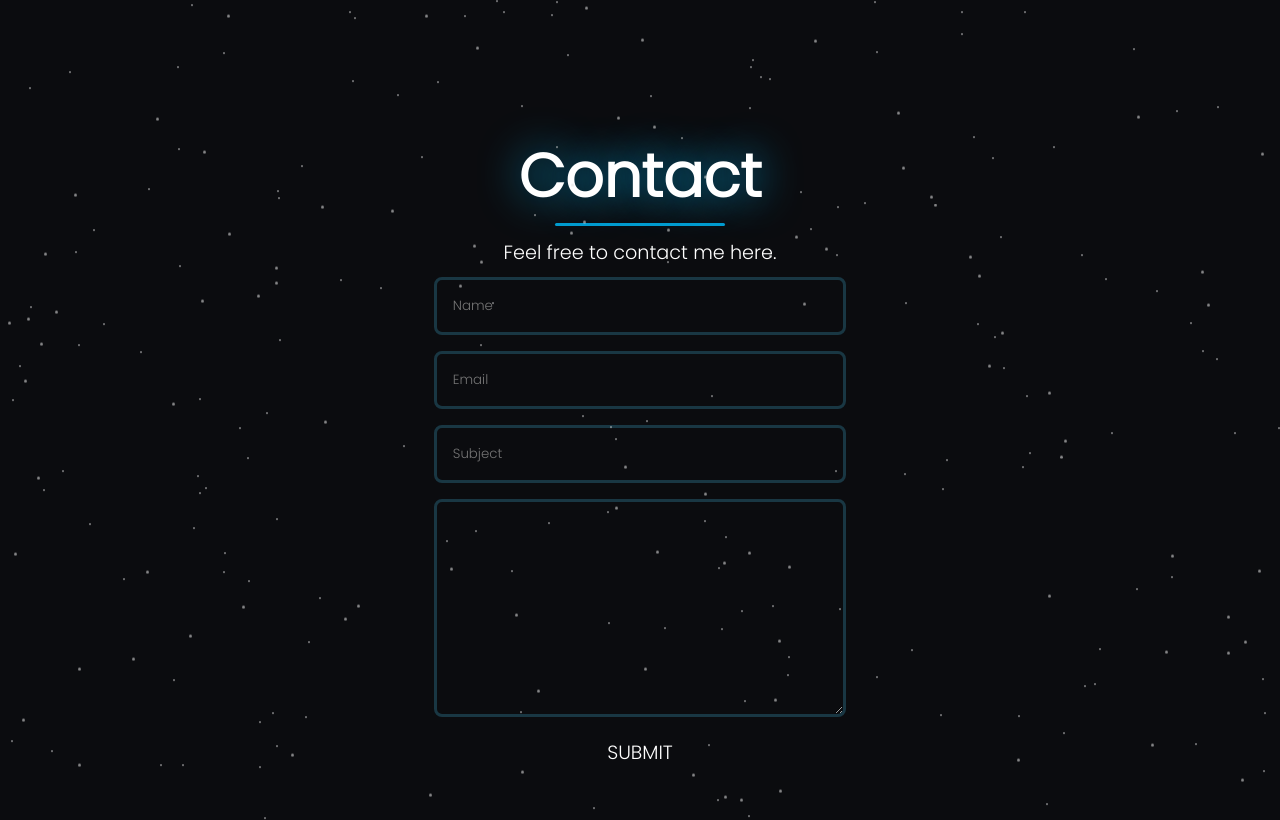
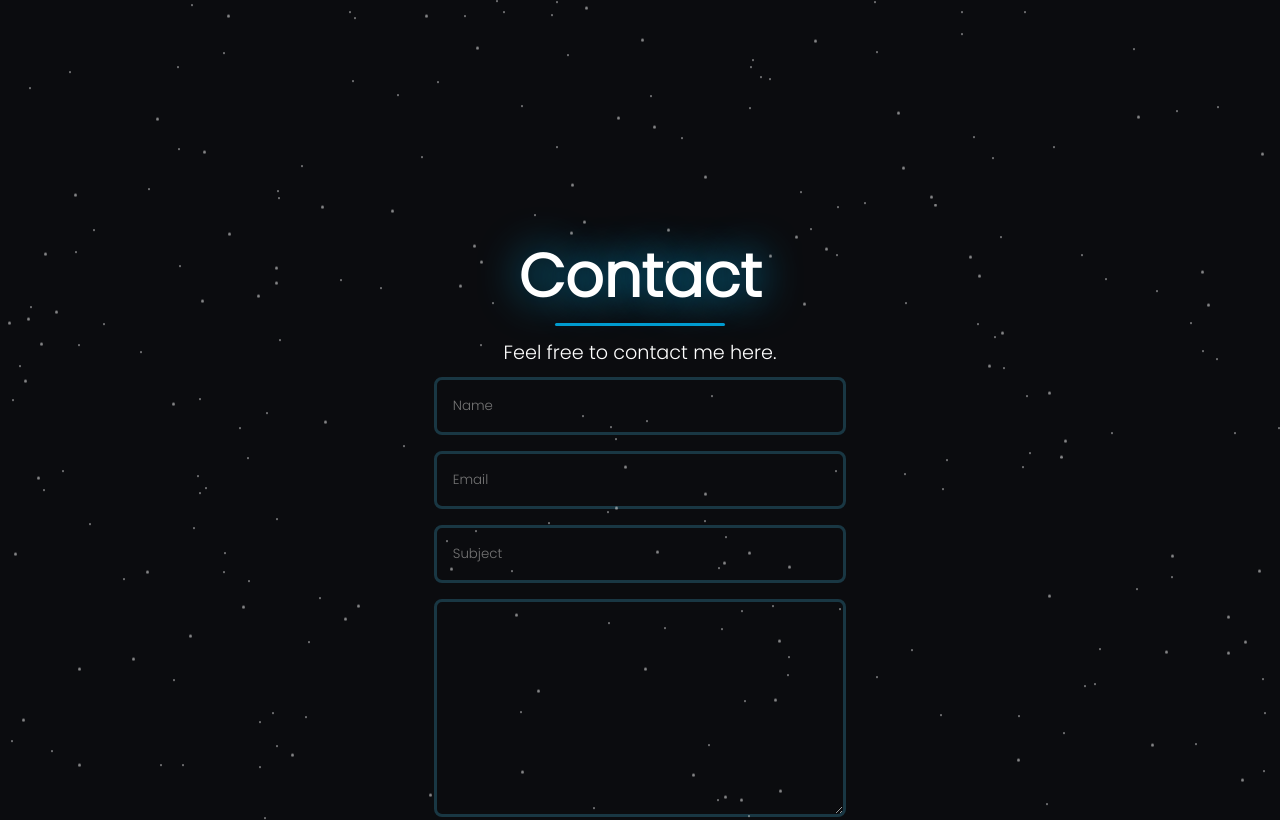
Before and after one commit to giacomorapposelli/porfolio, a website: page public/index.html in a window 1280 px wide. Shown: the part 1624-2444 px from the top of the page. Drawn offline with nearby package versions, Linux system fonts and the light colour scheme.

Commit message:
fixed margin top

```diff
--- a/public/css/style.css
+++ b/public/css/style.css
@@ -280,7 +280,7 @@ h2 {
 ──────────────────*/
 
 #contact {
-    margin: auto;
+    margin-top: 100px;
     padding-bottom: 20px;
     height: 100vh;
     display: flex;
```
